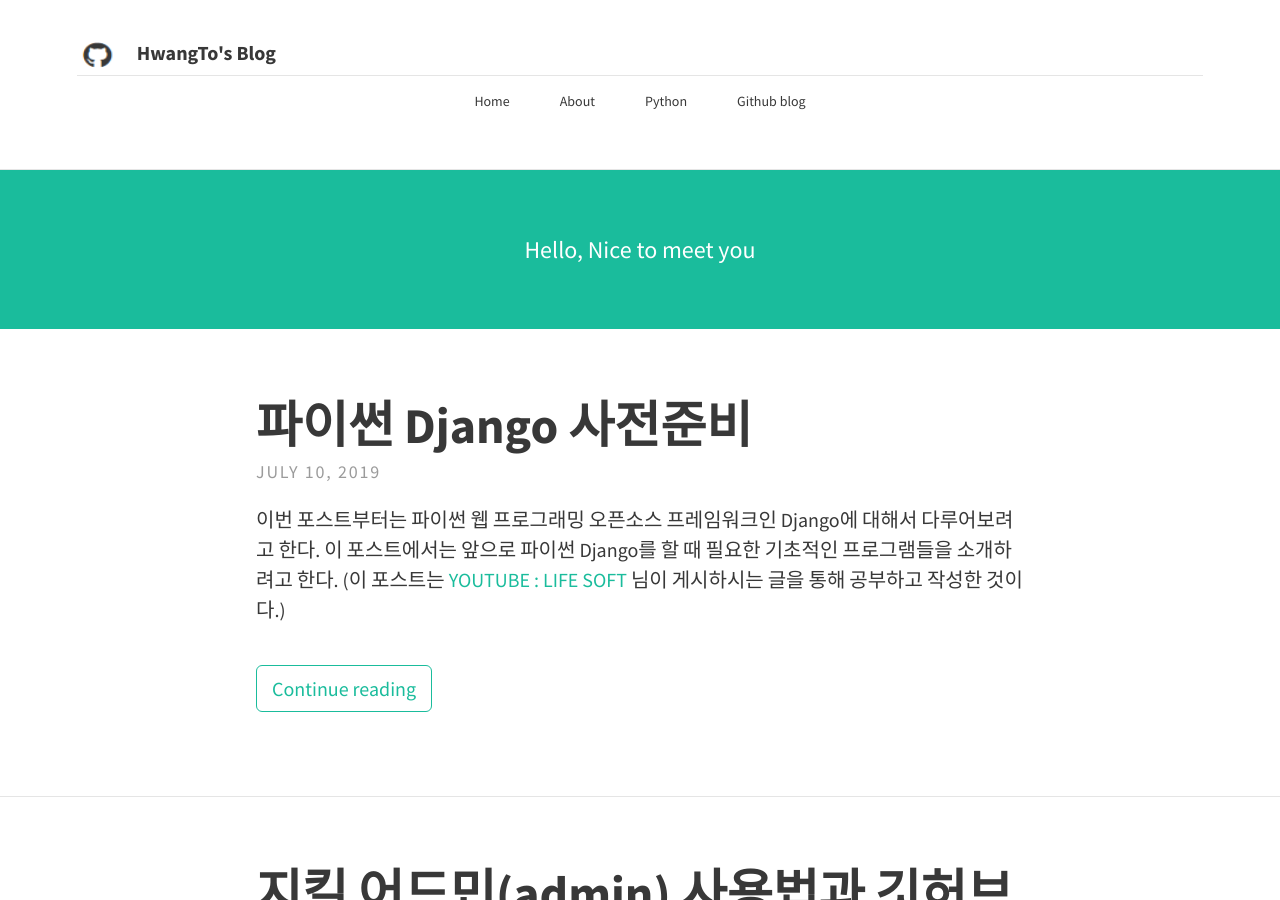
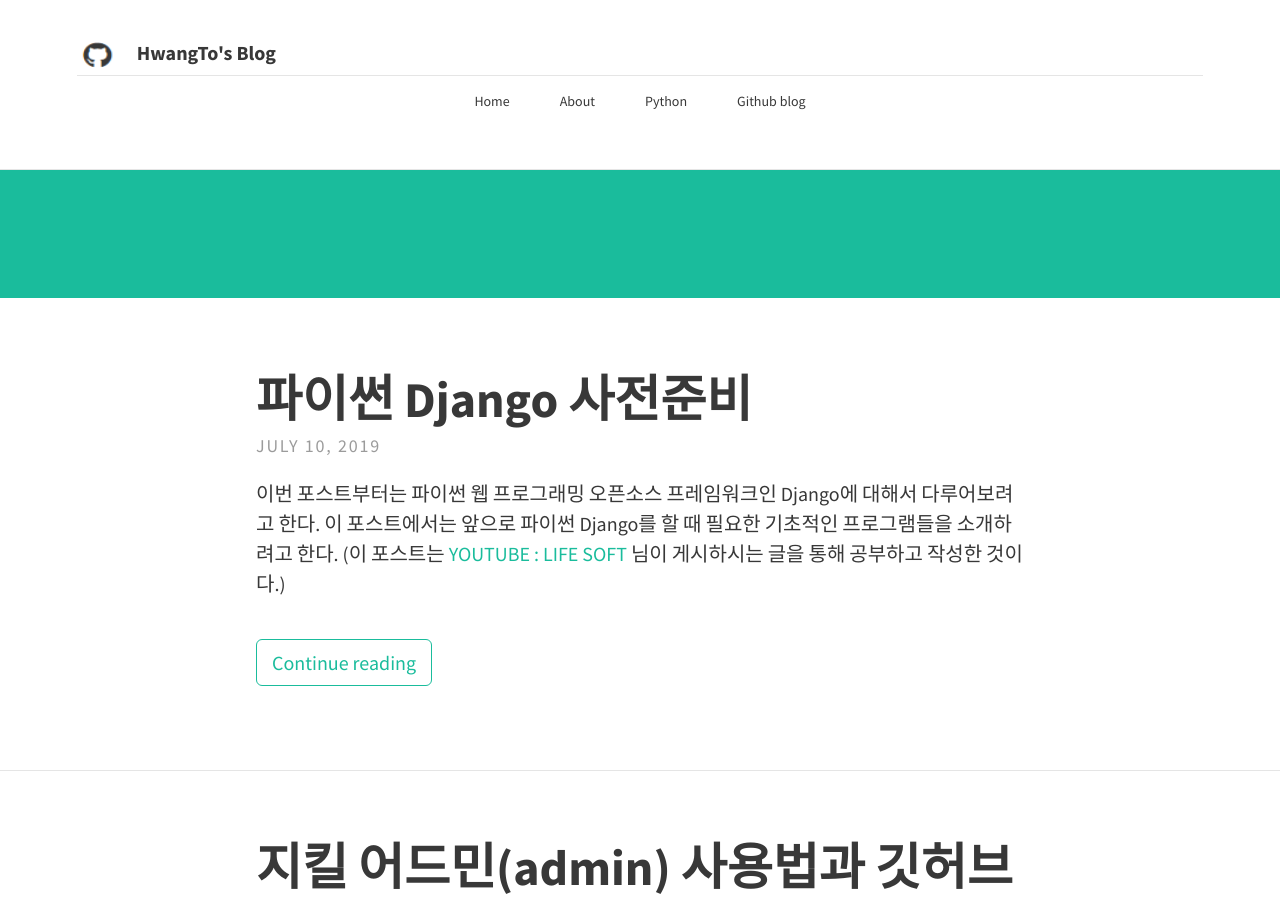
Before and after one commit to HwangToLee/HwangToLee.github.io, a Jekyll site: the page built from index.html, in a window 1280 px wide and 900 px high. Built offline with Jekyll 4.4.1, drawn with Linux system fonts in a browser that asks for light colours; nearby versions of some CDN libraries; the list of posts is cut into pages by our own code.

Commit message:
Update _config.yml

```diff
--- a/_config.yml
+++ b/_config.yml
@@ -13,7 +13,7 @@ theme_settings:
 
   # Header and footer text
   header_text: >
-    Hello, Nice to meet you
+
   header_text_feature_image:
   footer_text: >
    Powered by <a href="https://jekyllrb.com/">Jekyll</a> with <a href="https://github.com/rohanchandra/type-theme">Type Theme</a>
```
